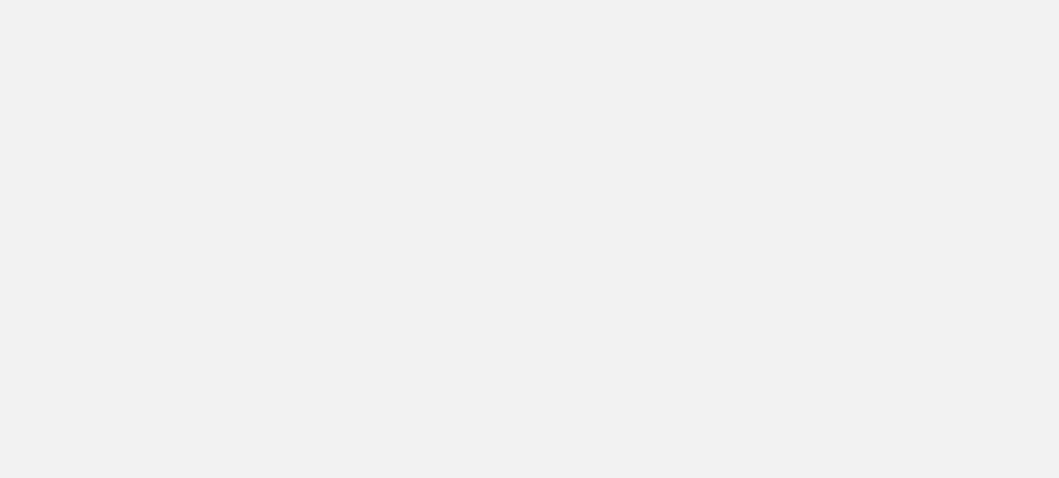
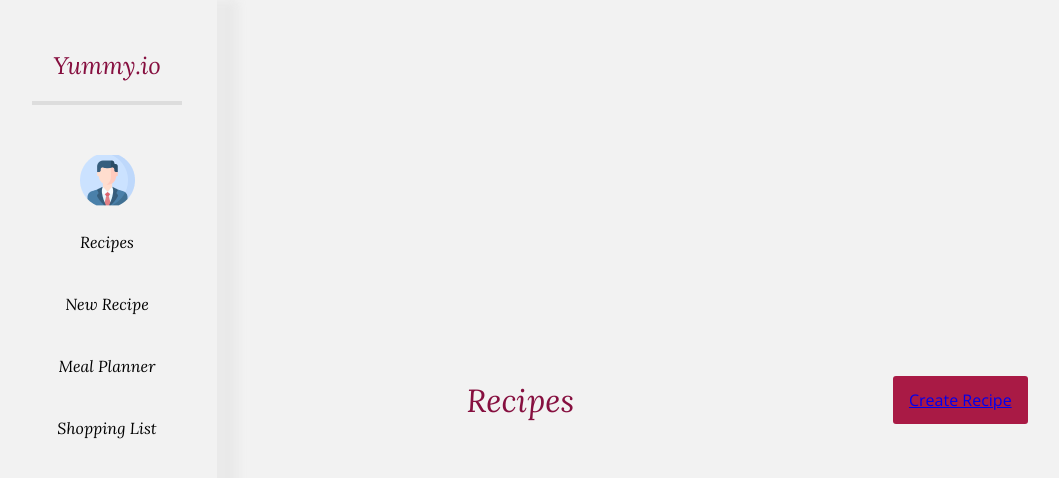
Before and after one commit to DannyDionisio/recipes, a React (Create React App) app in the folder web-app/: page /recipes in a window 1280 px wide. Shown: the top 478 px of the page, without its empty margins (3-1062 px from the left). Built offline with nearby package versions, Linux system fonts and the light colour scheme.

Commit message:
added links and started recipes page

```diff
--- a/web-app/src/App.tsx
+++ b/web-app/src/App.tsx
@@ -3,6 +3,7 @@ import { BrowserRouter, Route } from "react-router-dom";
 
 import CreateRecipe from "./pages/CreateRecipe";
 import Login from "./pages/Login";
+import RecipesList from "./pages/RecipesList";
 import Signup from "./pages/Signup";
 
 const App = () => {
@@ -11,6 +12,7 @@ const App = () => {
       <Route path="/" exact component={Login} />
       <Route path="/signup" component={Signup} />
       <Route path="/recipe/create" component={CreateRecipe} />
+      <Route path="/recipes" component={RecipesList} />
     </BrowserRouter>
   );
 };
--- a/web-app/src/components/Navbar/index.tsx
+++ b/web-app/src/components/Navbar/index.tsx
@@ -4,6 +4,7 @@ import "./styles.css";
 
 import ProfilePhoto from "../../assets/images/profile-photo.png";
 import Menu from "../Menu";
+import { Link } from "react-router-dom";
 
 const Navbar = () => {
   return (
@@ -19,8 +20,16 @@ const Navbar = () => {
         </a>
       </section>
 
-      <Menu>Recipes</Menu>
-      <Menu>New Recipe</Menu>
+      <Menu>
+        <Link to="/recipes">
+          Recipes
+        </Link>
+      </Menu>
+      <Menu>
+        <Link to="/recipe/create">
+          New Recipe
+        </Link>
+      </Menu>
       <Menu>Meal Planner</Menu>
       <Menu>Shopping List</Menu>
     </div>
--- /dev/null
+++ b/web-app/src/pages/RecipesList/index.tsx
@@ -0,0 +1,25 @@
+import React from 'react';
+import { Link } from 'react-router-dom';
+import Button from '../../components/Button';
+import PageContainer from '../../components/PageContainer';
+
+import './styles.css';
+
+const RecipesList = () => {
+    return (
+        <div>
+            <PageContainer>
+                <div className='recipes-list-header'>
+                    <h1>Recipes</h1>
+                    <Button type="button">
+                        <Link to="/recipe/create">
+                            Create Recipe
+                        </Link>
+                    </Button>
+                </div>
+            </PageContainer>
+        </div>
+    )
+}
+
+export default RecipesList;
--- /dev/null
+++ b/web-app/src/pages/RecipesList/styles.css
@@ -0,0 +1,6 @@
+.recipes-list-header {
+    display: flex;
+    flex-direction: row;
+    justify-content: space-around;
+    align-items: center;
+}
```
